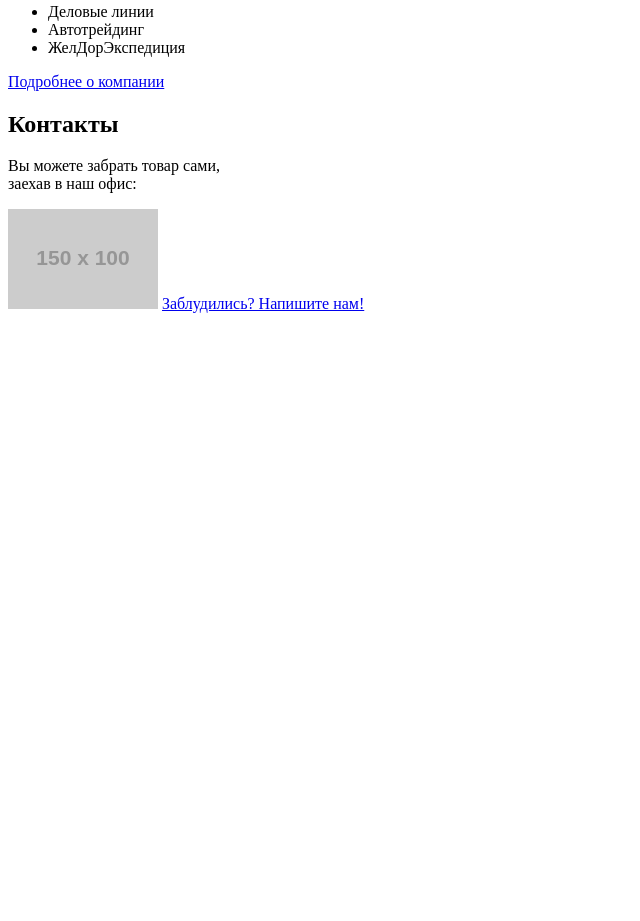
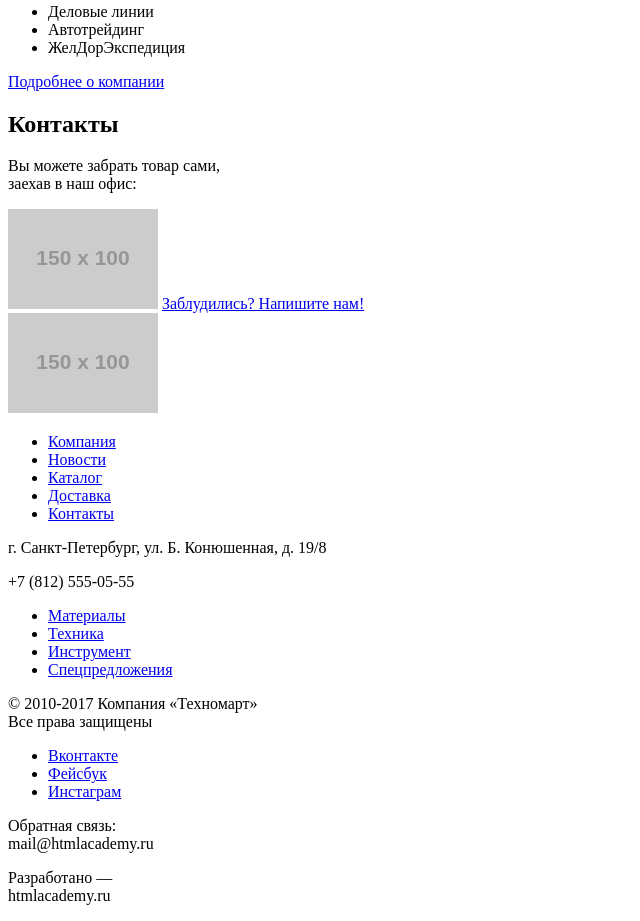
Before and after one commit to amgartseva/863931-technomart-24, a plain HTML site: page index.html in a window 1280 px wide. Shown: the part 711-1632 px from the top of the page, without its empty margins (0-640 px from the left). Before the commit the page ends 1032 px from the top, so only its background shows below. Drawn offline with Linux system fonts and the light colour scheme; placeholder pictures from the web are drawn by us.

Commit message:
Логическая разметка главной страницы, footer
Логическая разметка главной страницы, тег footer

```diff
--- a/index.html
+++ b/index.html
@@ -59,8 +59,38 @@
           </section>
       </main>
 
-      <footer>
-
+      <footer class="main-footer">
+          <nav class="footer-main-navigation">
+              <a class="footer-logo">
+                  <img src="http://placehold.it/150x100">
+              </a>
+              <ul class="site-navigation">
+                  <li><a href="about.html">Компания</a></li>
+                  <li><a href="news.html">Новости</a></li>
+                  <li><a href="catalog.html">Каталог</a></li>
+                  <li><a href="delivery.html">Доставка</a></li>
+                  <li><a href="contacts.html">Контакты</a></li>
+              </ul>
+          </nav>
+          <p>г. Санкт-Петербург, ул. Б. Конюшенная, д. 19/8</p>
+          <p>+7 (812) 555-05-55</p>
+          <ul class="footer-navigation">
+              <li><a href="materials.html">Материалы</a></li>
+              <li><a href="equipment.html">Техника</a></li>
+              <li><a href="tool.html">Инструмент</a></li>
+              <li><a href="sale.html">Спецпредложения</a></li>
+          </ul>
+          <p class="footer-copyright">&copy; 2010-2017 Компания &laquo;Техномарт&raquo;<br>
+          Все права защищены</p>
+          <ul class="footer-social">
+              <li><a class="social-button" href="#">Вконтакте</a></li>
+              <li><a class="social-button" href="#">Фейсбук</a></li>
+              <li><a class="social-button" href="#">Инстаграм</a></li>
+          </ul>
+          <p class="mail">Обратная связь:<br>
+              <span>mail@htmlacademy.ru</span></p>
+          <p class="credits">Разработано &mdash;<br>
+              <span>htmlacademy.ru</span></p>
       </footer>
 
   </body>
```
